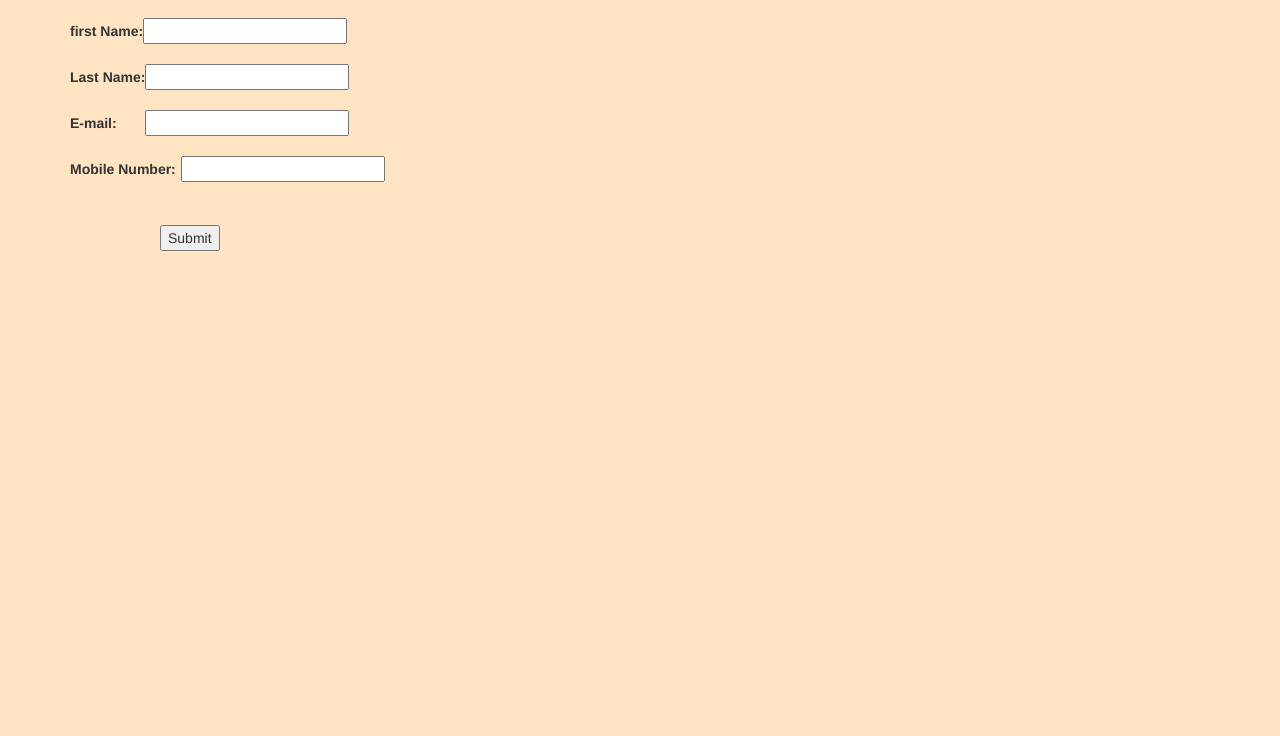
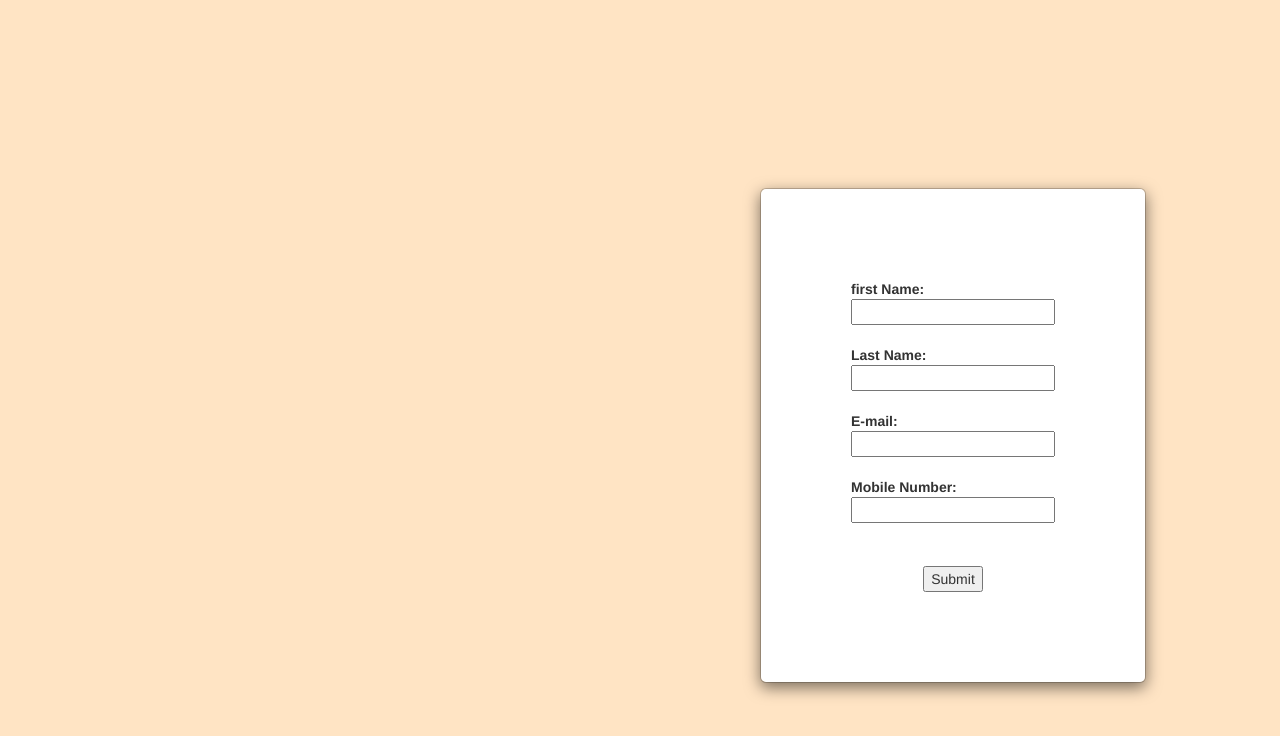
Before and after one commit to Parth23-ind/ProjectEclipseNew, a plain HTML site: page Myprojectoffice/WebContent/index.html in a window 1280 px wide. Shown: the part 54-790 px from the top of the page. Drawn offline with nearby package versions, Linux system fonts and the light colour scheme.

Commit message:
index.css changes

```diff
--- a/Myprojectoffice/WebContent/index.css
+++ b/Myprojectoffice/WebContent/index.css
@@ -6,8 +6,8 @@
     top:170px;
 }
 form{
-    margin-left: 70px;
-    margin-right: 10px;
+	padding:90px;
+	text-align:center;
 }
 form h1{
  margin-left: 48px;
@@ -18,17 +18,21 @@ input[type="text"] {
 }
 input[type="email"] {
     margin-bottom: 15px;
-    margin-left: 28px;
 }
 input[type="tel"] {
     margin-bottom: 15px;
-    margin-left: 5px;
 }
 input[type="submit"] {
-    margin-left: 90px;
     margin-top: 23px;
-    margin-bottom: 40px;
 }
 body{
     background-color: bisque;
 }
+label{
+	display: inline-block;
+    max-width: 100%;
+    margin-bottom: 5px;
+    font-weight: 700;
+    text-align: left;
+}
+}
--- a/Myprojectoffice/WebContent/index.html
+++ b/Myprojectoffice/WebContent/index.html
@@ -3,8 +3,8 @@
 <head>
 <meta charset="ISO-8859-1">
 <title>Insert title here</title>
-<link rel="stylesheet" href="https://maxcdn.bootstrapcdn.com/bootstrap/3.4.0/css/bootstrap.min.css">
-<link rel="stylesheet" href="index.css">
+<link rel="stylesheet" href="https://maxcdn.bootstrapcdn.com/bootstrap/3.4.0/css/bootstrap.min.css"/>
+<link rel="stylesheet" type="text/css" href="index.css"/>
 <script src="https://ajax.googleapis.com/ajax/libs/jquery/3.4.1/jquery.min.js"></script>
 <script src="https://maxcdn.bootstrapcdn.com/bootstrap/3.4.0/js/bootstrap.min.js"></script>
 </head>
@@ -31,7 +31,7 @@
                   </form>
                 </div>
               </nav>
-        <div>
+        <div class="modal-content">
             <form action="Loginservlet" method="GET">
              <label>first Name:<input type="text" name="firstname"></label><br>
               <label>Last Name:<input type="text" name="lastname"></label><br>
```
